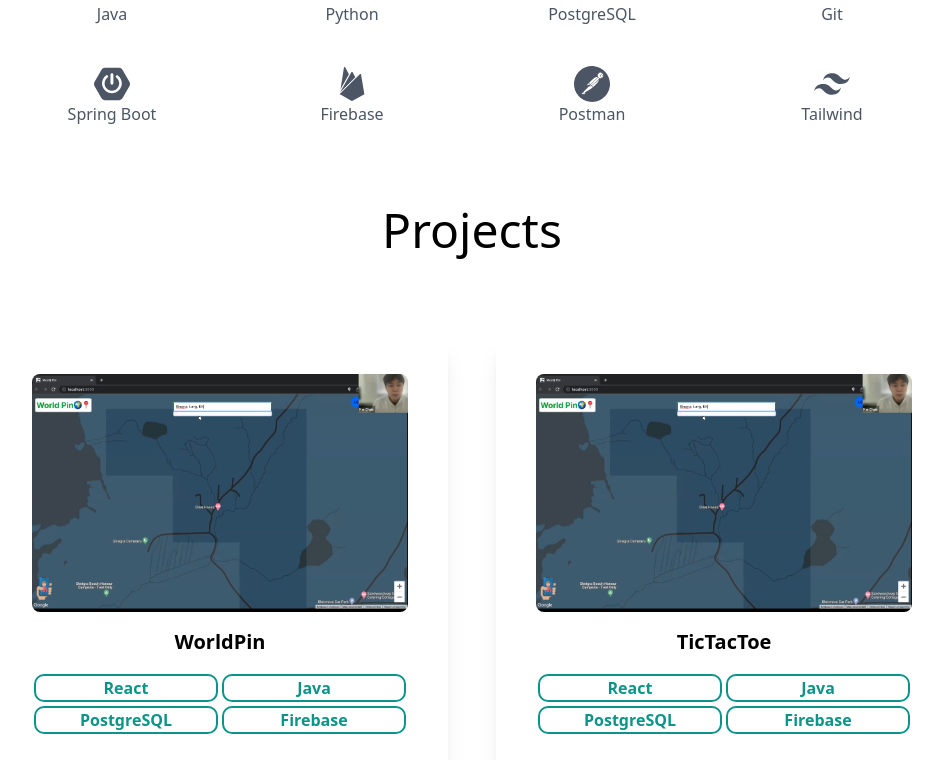
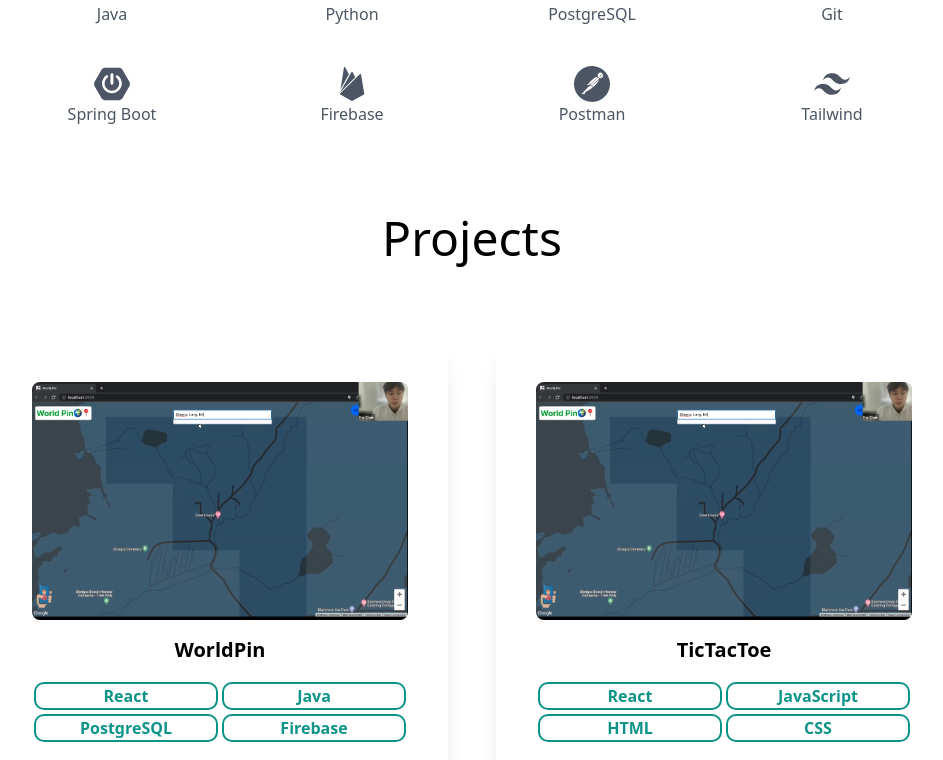
Before and after one commit to faizanahmkhan/next-portfolio, a Next.js app: page / in a window 1280 px wide. Shown: the part 1850-2610 px from the top of the page, without its empty margins (168-1111 px from the left). Built offline with nearby package versions, Linux system fonts and the light colour scheme.

Commit message:
changed cv icon

```diff
--- a/pages/index.js
+++ b/pages/index.js
@@ -11,7 +11,7 @@
   DiPostgresql,
   DiGit,
 } from "react-icons/di";
-import { IoLogoJavascript, IoLogoFirebase } from "react-icons/io5";
+import { IoLogoJavascript, IoLogoFirebase, IoDocumentText } from "react-icons/io5";
 import { SiSpringboot, SiPostman, SiTailwindcss } from "react-icons/si";
 import face1 from "../public/face-1.jpg";
 import face3 from "../public/face-4.png";
@@ -40,10 +40,10 @@
               <li>
                 <a
                   className="
-                  bg-gradient-to-r  from-cyan-500 to-teal-500 font-bold text-white px-4 py-2 rounded-md
-                  hover:from-cyan-700 hover:to-teal-700
-                  dark:bg-gradient-to-r dark:from-orange-400 dark:to-pink-400
-                  dark:hover:from-orange-600 dark:hover:to-pink-600
+                  dark:bg-gradient-to-r  dark:from-cyan-500 dark:to-teal-500 font-bold text-white px-2 py-2 rounded-full
+                  dark:hover:from-cyan-700 dark:hover:to-teal-700
+                  bg-gradient-to-r from-orange-400 to-pink-400
+                  hover:from-orange-600 hover:to-pink-600
                   "
                   href="https://drive.google.com/file/d/1HePbe5Go0os8pzI5kaoU90dwaOdp_aWT/view?usp=pdf"
                   target="_blank"
@@ -127,9 +127,9 @@
 
           <div className="relative mx-auto bg-gradient-to-b from-teal-500 rounded-full w-60 h-60 sm:w-80 sm:h-80 mt-6 sm:mt-20 overflow-hidden md:h-96 md:w-96">
             {darkMode ? (
-              <Image src={face3} layout="fill" objectFit="cover" />
+              <Image src={face1} layout="fill" objectFit="cover" className="grayscale " />
             ) : (
-              <Image src={face1} layout="fill" objectFit="cover" />
+              <Image src={face1} layout="fill" objectFit="cover"/>
             )}
           </div>
         </section>
@@ -311,7 +311,7 @@
           </div>
         </section>
 
-        <section className="pt-10">
+        <section className="pt-12">
           <div className="m-10">
             <h3
               id="projects"
@@ -435,21 +435,21 @@
                     outline outline-2 outline-teal-600 rounded-lg text-base
                     dark:text-pink-400 dark:outline-pink-400 dark:hover:bg-pink-400 dark:hover:text-white"
                   >
-                    Java
+                    JavaScript
                   </li>
                   <li
                     className="text-teal-600 font-semibold hover:bg-teal-600 hover:text-white
                     outline outline-2 outline-teal-600 rounded-lg text-base
                     dark:text-pink-400 dark:outline-pink-400 dark:hover:bg-pink-400 dark:hover:text-white"
                   >
-                    PostgreSQL
+                    HTML
                   </li>
                   <li
                     className="text-teal-600 font-semibold hover:bg-teal-600 hover:text-white
                     outline outline-2 outline-teal-600 rounded-lg text-base
                     dark:text-pink-400 dark:outline-pink-400 dark:hover:bg-pink-400 dark:hover:text-white"
                   >
-                    Firebase
+                    CSS
                   </li>
                 </ul>
               </div>
@@ -479,7 +479,7 @@
                     dark:hover:bg-gray-700 dark:hover:outline-gray-800 hover:scale-95 dark:outline-gray-800"
                   >
                     <a
-                      href="https://github.com/faizanahmkhan/worldpin_app"
+                      href="https://github.com/faizanahmkhan/tictactoe_frontend"
                       target="_blank"
                     >
                       &nbsp;&nbsp;GitHub {">"}&nbsp;&nbsp;
@@ -512,13 +512,6 @@
                     dark:text-pink-400 dark:outline-pink-400 dark:hover:bg-pink-400 dark:hover:text-white
                     "
                   >
-                    React
-                  </li>
-                  <li
-                    className="text-teal-600 font-semibold hover:bg-teal-600 hover:text-white
-                    outline outline-2 outline-teal-600 rounded-lg text-base
-                    dark:text-pink-400 dark:outline-pink-400 dark:hover:bg-pink-400 dark:hover:text-white"
-                  >
                     Java
                   </li>
                   <li
@@ -533,16 +526,19 @@
                     outline outline-2 outline-teal-600 rounded-lg text-base
                     dark:text-pink-400 dark:outline-pink-400 dark:hover:bg-pink-400 dark:hover:text-white"
                   >
-                    Firebase
+                    Postman
+                  </li>
+                  <li
+                    className="text-teal-600 font-semibold hover:bg-teal-600 hover:text-white
+                    outline outline-2 outline-teal-600 rounded-lg text-base
+                    dark:text-pink-400 dark:outline-pink-400 dark:hover:bg-pink-400 dark:hover:text-white"
+                  >
+                    Spring Boot
                   </li>
                 </ul>
               </div>
               <p className="py-5 text-black dark:text-gray-300">
-                Lorem ipsum dolor sit amet consectetur adipisicing elit. Beatae
-                fugiat corrupti dignissimos numquam. Totam, voluptate! Lorem,
-                ipsum dolor sit amet consectetur adipisicing elit. Similique
-                commodi libero maxime quis necessitatibus, sint ab quos dolore
-                illum eveniet.
+              This music data API was created using Spring Boot. It was designed to be used with a music web application and allows for the creation, reading, updating, and deleting of data through HTTP requests. To enhance the system's functionality, a SQL database was integrated, allowing for the storage of data with each HTTP request.
               </p>
               <div className="mt-auto">
                 <ul
@@ -660,7 +656,7 @@
           </div>
         </section>
 
-        <section className="pt-10 pb-4">
+        <section className="pt-6 pb-4">
           <div className="text-black dark:text-white font-semibold grid sm:grid-cols-2">
             <div
               className="sm:text-right text-center uppercase text-teal-600 dark:text-pink-400
```
